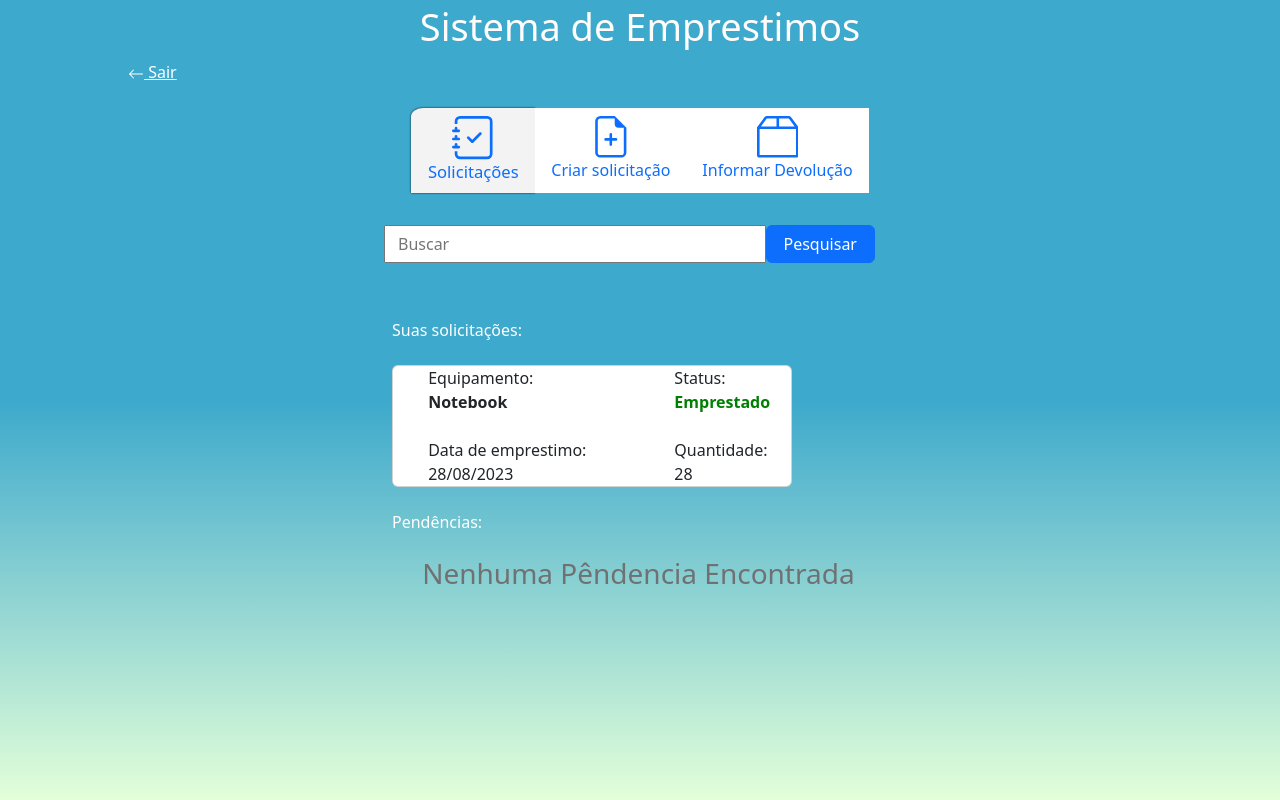
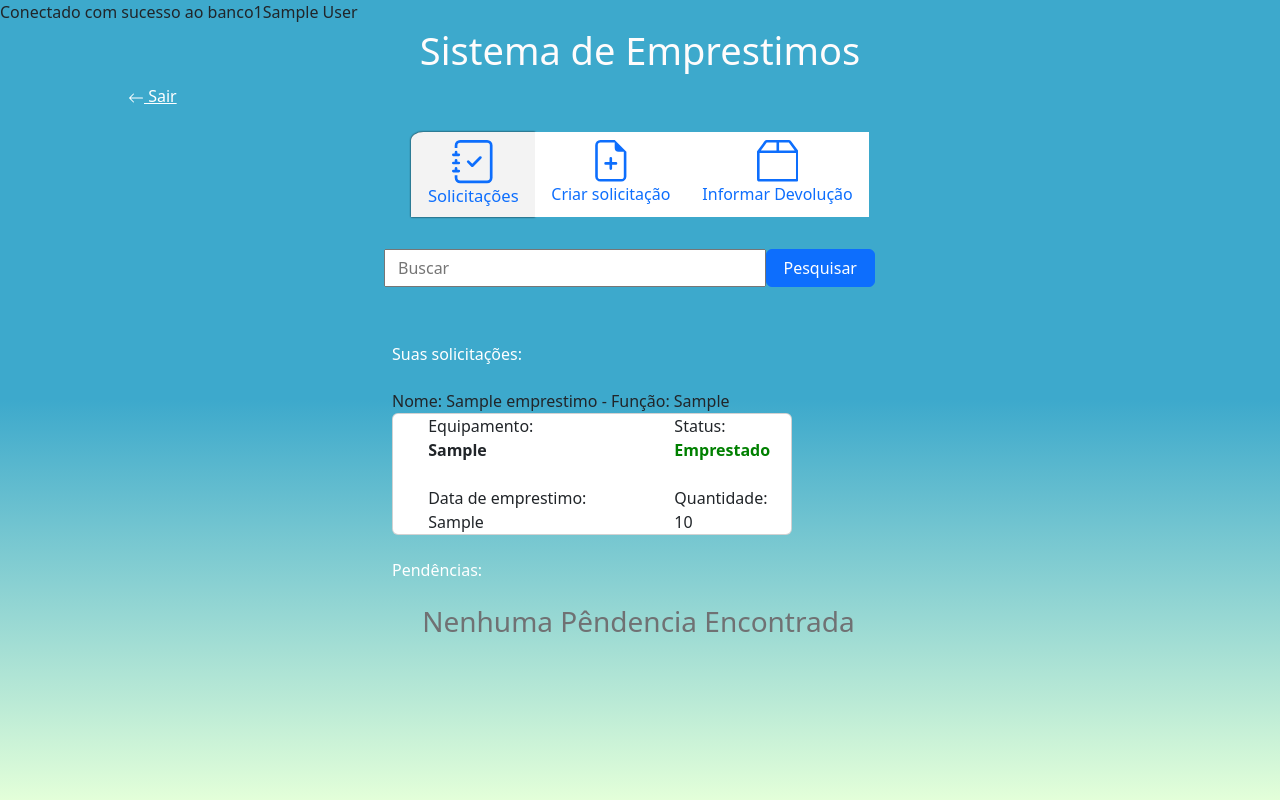
Before and after one commit to Elfraim/emprestimos, a PHP site: page /home_user.php in a window 1280 px wide. Run offline with PHP 8.4, Linux system fonts and the light colour scheme; the visitor is signed in with stand-in values (Sample User, id 1); tables that the repository leaves empty or names only in its code hold one stand-in row (values such as "Sample post"); a stand-in replaces the project's code that opens the database connection.

Commit message:
Update home_user.php

```diff
--- a/home_user.php
+++ b/home_user.php
@@ -1,7 +1,7 @@
 <?php
 session_start();
 
-include_once('config.php');
+include_once('conexao.php');
 
 if(!isset($_SESSION['ra']) == true )
 {
@@ -9,12 +9,13 @@ if(!isset($_SESSION['ra']) == true )
 ;
 header('Location: login.php');
 }
-$logado = $_SESSION['ra'];
+	  $ra = $_SESSION['ra'];
+      print_r($_SESSION['funcao']);
+	  print_r($_SESSION['nome']);
 
+$sql = "SELECT * FROM emprestimo   ORDER BY data_emprestimo ASC ";
 
-$sql = "SELECT * FROM cronograma where ra='$logado'  ORDER BY hoje ASC ";
-
-$result = $conecta->query($sql);?>
+$result = mysqli_query($con, $sql);?>
 
 <html><head>
 <title>
@@ -31,7 +32,7 @@ Página Inicial - plataforma de empréstimos de equipamentos
 <body style="background: linear-gradient(#3DA9CC,#3DA9CC,#E3FFD9);"><h1 class="Tsistema">Sistema de Emprestimos</h1>
 
 
-    <a style="margin:10%;color:white" href="login.php">
+    <a style="margin:10%;color:white" href="login.html">
 
     <svg xmlns="http://www.w3.org/2000/svg" width="16" height="16" fill="currentColor" class="bi bi-arrow-left" viewBox="0 0 16 16">
   <path fill-rule="evenodd" d="M15 8a.5.5 0 0 0-.5-.5H2.707l3.147-3.146a.5.5 0 1 0-.708-.708l-4 4a.5.5 0 0 0 0 .708l4 4a.5.5 0 0 0 .708-.708L2.707 8.5H14.5A.5.5 0 0 0 15 8z"></path>
@@ -99,19 +100,30 @@ Página Inicial - plataforma de empréstimos de equipamentos
 </div>
 
   <div class="col-12">
+
+  <?php
+
+
+  while($user_data = mysqli_fetch_assoc($result))
+{
+  echo "Nome:     ";
+
+  echo $user_data['nome_completo']."           - Função: ". $user_data['funcao'].'
+
   <div class="card" style="width: 25rem;max-height: 10rem;">
   <div class="row">
 
     <div class="col-6" style="
     margin: auto;
 ">
+
 Equipamento:
 
-    <br><b>  Notebook</b>
+    <br><b>'; echo $user_data['equipamento'].' </b>
     <br>
     <br>
-    Data de emprestimo:<br>
-    28/08/2023
+    Data de emprestimo:<br>'; echo $user_data['data_emprestimo'].'
+
 
 </div>
     <div class="col-4">
@@ -121,12 +133,16 @@ Status:
     <br>
     <br>
     Quantidade:<br>
-    28
+    '; echo $user_data['quantidade'].'
 
 
 </div>
 
   </div>
+  ';
+}  ?>
+
+
 </div>
 </div>
 
```
